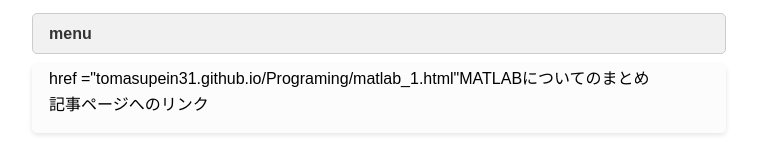
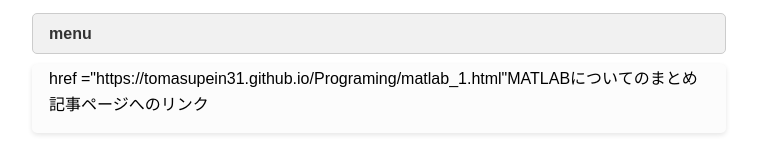
Before and after one commit to tomasupein31-bit/tomasupein31.github.io, a plain HTML site: page index.html in a window 1280 px wide. Shown: the part 1210-1370 px from the top of the page, without its empty margins (261-1018 px from the left). Drawn offline with Linux system fonts and the light colour scheme.

Commit message:
Fix link to MATLAB summary in index.html
Updated link to MATLAB summary page with correct URL.

```diff
--- a/index.html
+++ b/index.html
@@ -56,7 +56,7 @@
 <div class="side-title">menu</div>
 <div class="side">
 <ul>
-<a>href ="tomasupein31.github.io/Programing/matlab_1.html"MATLABについてのまとめ
+<a>href ="https://tomasupein31.github.io/Programing/matlab_1.html"MATLABについてのまとめ
 </a>
 <li>記事ページへのリンク</li>
 </ul>
```
